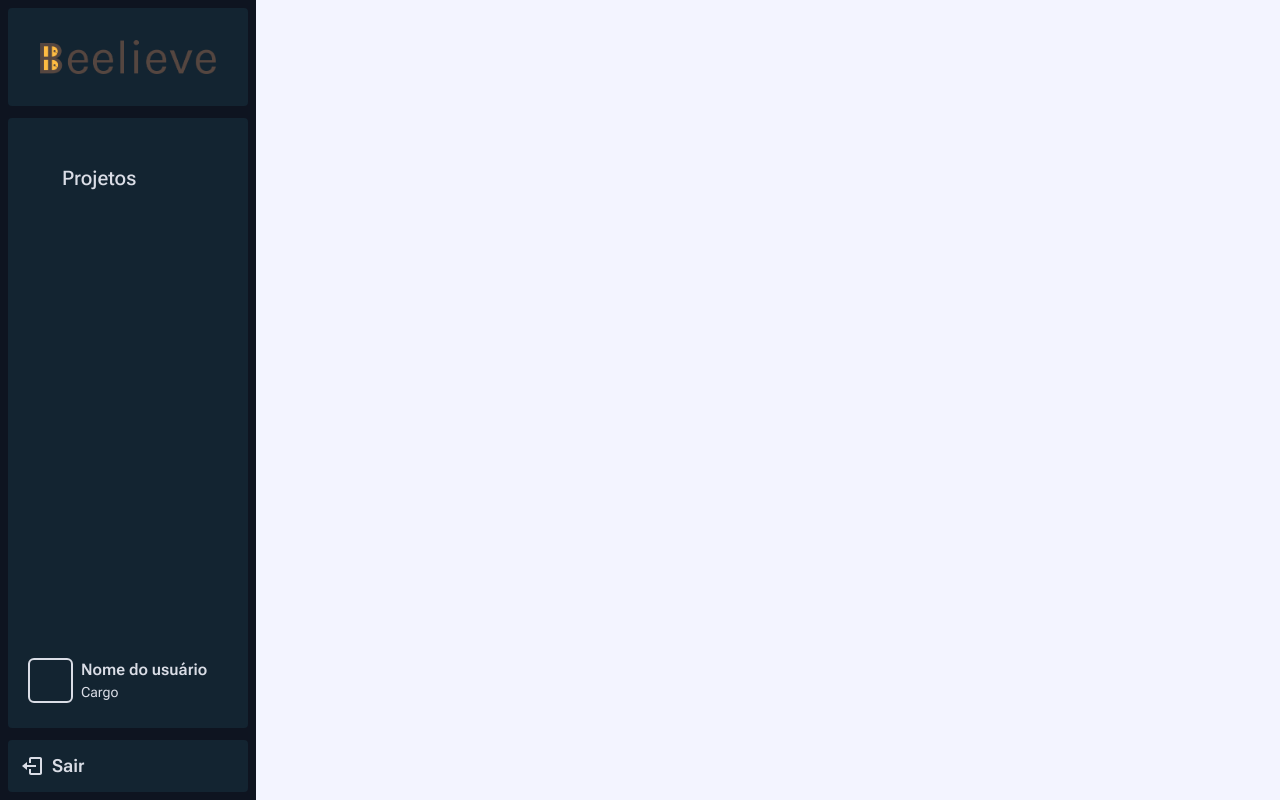
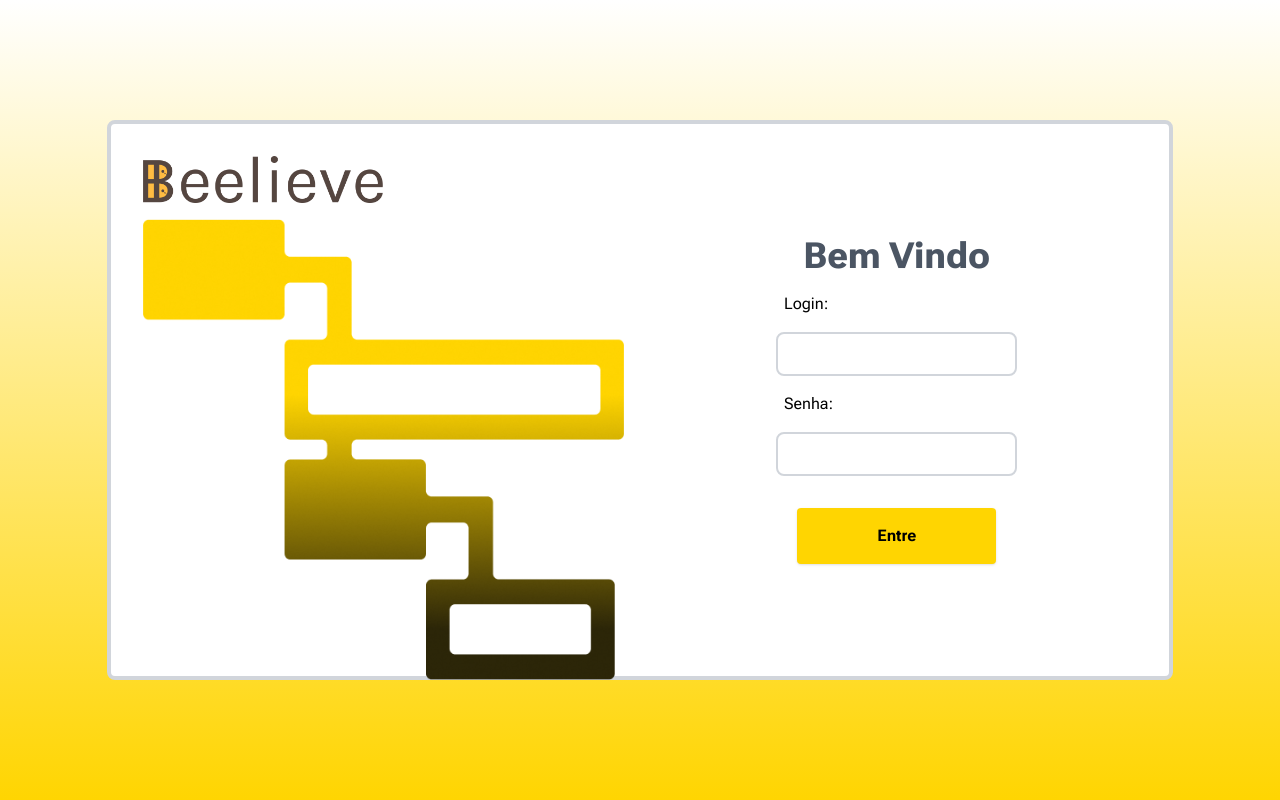
Before and after one commit to Equipe-Nimbus/Equipe-API-3DSM-Beelieve-Frontend, a React (Create React App) app: page / in a window 1280 px wide. Built offline with nearby package versions, Linux system fonts and the light colour scheme; some icons are missing.

Commit message:
"refactor: correções na tela de login"

```diff
--- a/src/components/login.js
+++ /dev/null
@@ -1,47 +0,0 @@
-import React from 'react';
-import { useState, useEffect } from 'react';
-
-import loginStyle from '../loginStyle.css'
-import detalhe from '../images/detalhe.png'
-import beelieveLogo from '../images/beelieveLogo.png';
-import { useNavigate } from 'react-router-dom';
-
-function Login() {
-    let navegate = useNavigate()
-
-    return (
-        <>
-            <div className='login-body'>
-                <div className='login-box'>
-                    <div className='mainContent'>
-                        <div className='state'>
-                            <h1><img src={beelieveLogo} alt="beelieveLogo" className='loginLogo' />BeeLieve</h1>
-                            <img src={detalhe} className='beeHive' />
-                            <form>
-                                <br></br>
-                                <p></p>
-                                <br></br>
-                                <div className='loginTitle'>
-                                    <h2>Bem Vindo</h2>
-                                </div>
-                                <div className='loginText'>
-                                    <h3 className='login-text'>Login:</h3>
-                                    <input type="text" className='loginInput' required />
-                                </div>
-                                <div className='senhaText'>
-                                    <h3 className='login-text'>Senha:</h3>
-                                    <input type="password" className='senhaInput' required />
-                                </div>
-                                <p></p>
-                                <input type="submit" className="login_button" value='Entre' />
-                            </form>
-                        </div>
-                    </div>
-                </div>
-            </div>
-        </>
-
-    )
-}
-
-export default Login
--- /dev/null
+++ b/src/components/login.jsx
@@ -0,0 +1,44 @@
+import React from "react"
+import detalhe from "../images/detalhe.png"
+import beelieveLogo from "../assets/images/Beelieve.png"
+
+function Login() {
+  return (
+    <div className="to-white flex min-h-screen items-center bg-gradient-to-t from-primary50">
+      <div className="border-gray-300 mx-auto flex h-[70vh] w-5/6 max-w-6xl rounded-lg border-4 bg-bg100 p-4">
+        <div className="bg-100 w-2/3 p-4">
+          <img
+            src={beelieveLogo}
+            alt="beelieveLogo"
+            className="mb-4 mr-2 w-2/4"
+          />
+          <img src={detalhe} alt="" className="w-full" />
+        </div>
+        <form className="flex w-2/3 flex-col items-center justify-center p-4">
+          <h2 className="text-gray-600 mb-4 text-center text-4xl font-extrabold">
+            Bem Vindo
+          </h2>
+          <h3 className="mb-4 w-full pl-32 text-left">Login:</h3>
+          <input
+            type="text"
+            className="border-gray-300 mb-4 w-2/4 rounded-lg border-2 p-2"
+            required
+          />
+          <h3 className="mb-4 w-full pl-32 text-left">Senha:</h3>
+          <input
+            type="password"
+            className="border-gray-300 mb-4 w-2/4 rounded-lg border-2 p-2"
+            required
+          />
+          <input
+            type="submit"
+            className="text-2x1 mt-4 cursor-pointer rounded bg-primary50 px-20 py-4 font-bold shadow hover:shadow-lg"
+            value="Entre"
+          />
+        </form>
+      </div>
+    </div>
+  )
+}
+
+export default Login
--- a/tailwind.config.js
+++ b/tailwind.config.js
@@ -1,34 +1,29 @@
 /** @type {import('tailwindcss').Config} */
 module.exports = {
-  content: ["./src/**/*.{html,js,jsx}"],
+  purge: ["./src/**/*.{html,js,jsx}"],
   theme: {
+    extend: {
       colors: {
-      primary50: "#FFD501" /* Amarelo principal */,
+        primary50: "#FFD501", // Amarelo principal
         primary98: "#FFF6CC",
         primary91: "#FFF6CF",
         primary20: "#675600",
-      "complementary-20": "#001268" /* Azul complementar */,
+        "complementary-20": "#001268", // Azul complementar
         error: "#F73131",
-
-      /* Cores de background */
-      bg98: "#F3F4FF" /* Azul clarinho */,
-      bg15: "#0E1420" /* Azul escuro */,
-      bg22: "#132431" /* Azul médio */,
-      bg100: "#FFF" /* branco */,
+        bg98: "#F3F4FF", // Azul clarinho
+        bg15: "#0E1420", // Azul escuro
+        bg22: "#132431", // Azul médio
+        bg100: "#FFF", // branco
         "hover-bg22": "#192F40",
-
-      /* Cores de textos */
-      "on-primary": "#191919" /* Em fundo da cor primária */,
-      "on-light": "#191919" /* Em fundos claros (branco, azul clarinho) */,
-      "on-bg22": "#DADDE6" /* Em fundo azul médio */,
-
-      /* Tons de cinza */
+        "on-primary": "#191919", // Em fundo da cor primária
+        "on-light": "#191919", // Em fundos claros (branco, azul clarinho)
+        "on-bg22": "#DADDE6", // Em fundo azul médio
         n90: "#E6E6E6",
         n70: "#B3B3B3",
         n40: "#666666",
         n20: "#343434",
       },
-    extend: {},
+    },
   },
   plugins: [],
 }
```
Also changed, not shown: package.json (+8 -1 lines), src/routes.js (+11 -12 lines). Lines whose indentation alone changed are shown as unchanged.
